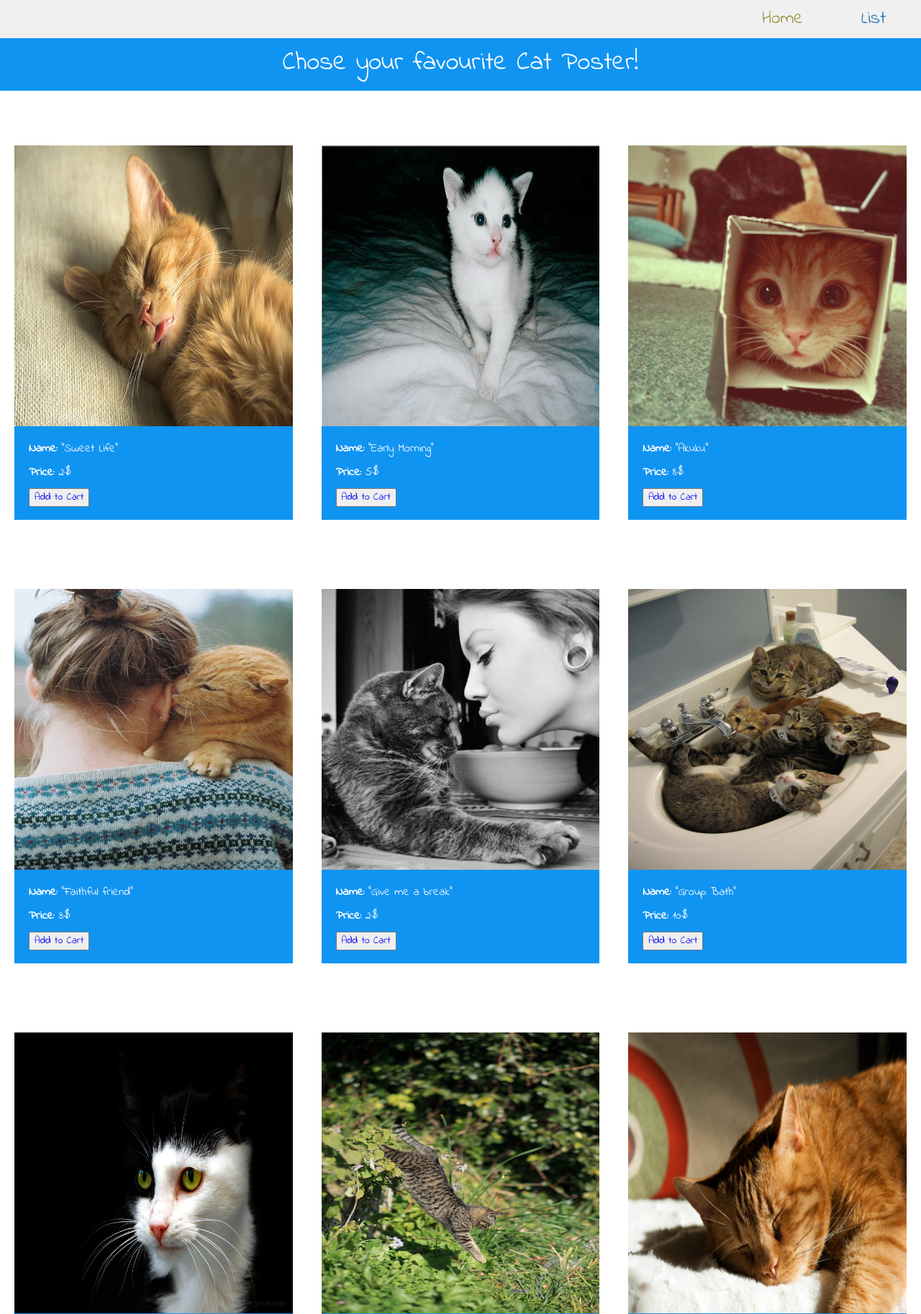
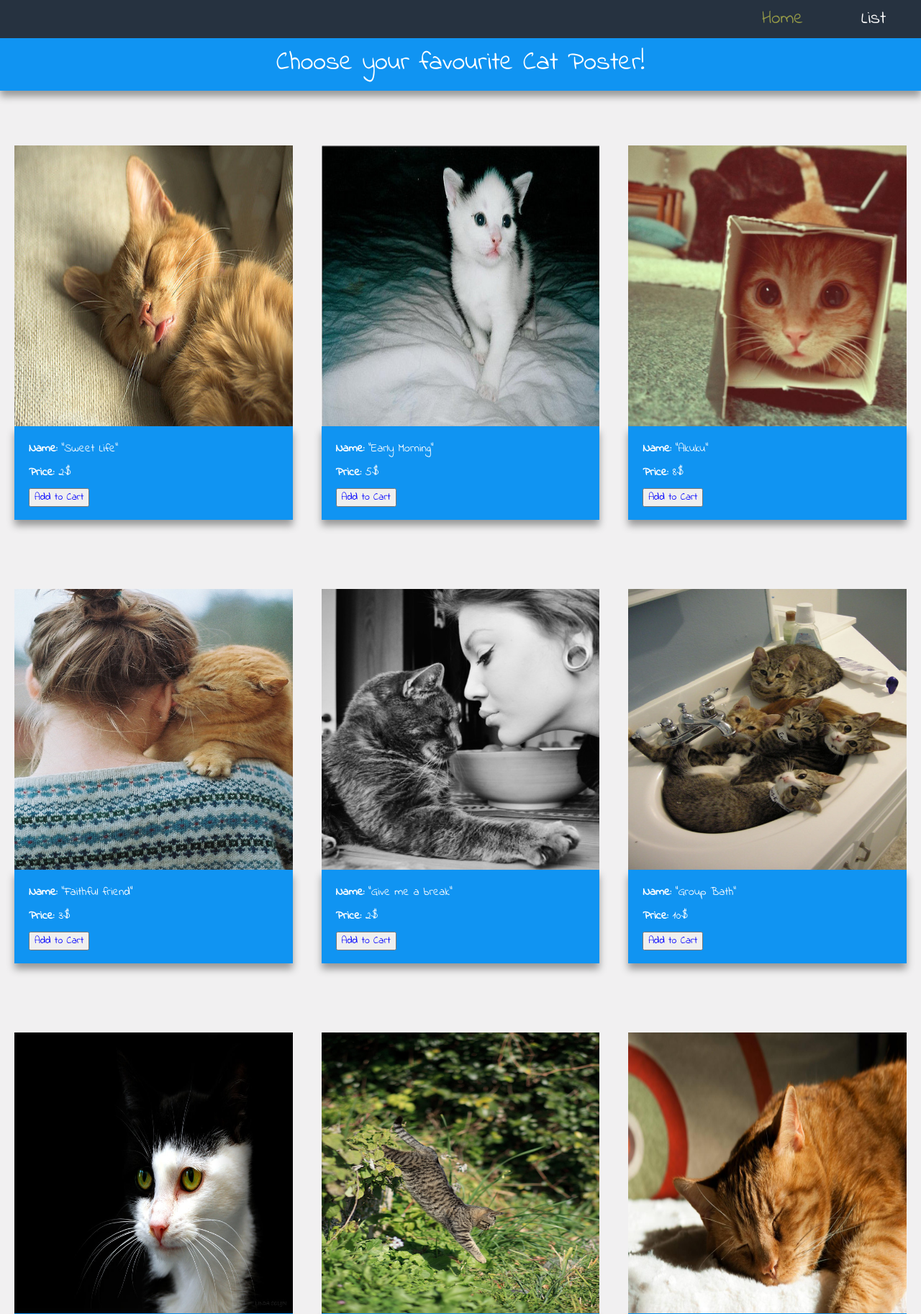
Before and after one commit to maliaaska/Static-Cat-Poster-Store, a PHP site: page /index-1.html in a window 1280 px wide. Shown: the top 1825 px of the page at 72% size. Run offline with PHP 8.4, Linux system fonts and the light colour scheme; some libraries are stand-ins or nearby versions.

Commit message:
shadow added to boxes, navbar color change to navy ble, html background changed to grey

```diff
--- a/index-1.html
+++ b/index-1.html
@@ -19,10 +19,10 @@
   </ul>
   <div class="col-12" id="header">
   <h1>
-    Chose your favourite Cat Poster!
+    Choose your favourite Cat Poster!
   </h1>
   </div>
-  <div class="col-4">
+  <div class="col-4" class="shadow">
     <img src="./images/sweet-life.jpg" id="1"/>
     <div class="title">
       <p><strong>Name: </strong>"Sweet Life"</p>
@@ -99,9 +99,8 @@
       <p><strong>Name: </strong>"Mouse Hounter"</p>
       <p><strong>Price: </strong> 6$</p>
       <button data-toggle="popover" title="Popover Header" data-trigger="focus" >Add to Cart</button>
+    </div>
     <hr>
-
-  </div>
   </div>
 
     <div class="col-4">
--- a/style1.css
+++ b/style1.css
@@ -24,6 +24,7 @@ html {
     font-size:10px;
     padding: 0px;
     margin: 0px;
+    background: #F1F0F1;
 }
 
 ul {
@@ -31,7 +32,7 @@ ul {
     overflow: hidden;
     top: 0px;
     width: 100%;
-    background-color:  #F1F0F1;
+    background-color:  #263240;
     margin: 0;
     margin-bottom: 1em;
     padding: 0.5em;
@@ -53,6 +54,7 @@ li {
 
 li a {
     padding: 1.4em 1.6em;
+    color: white;
 }
 li a:hover {
     background-color: #555;
@@ -79,6 +81,7 @@ div {
     padding: 20px;
     margin-bottom: 4em;
     position: relative;
+
 }
 
 #header {
@@ -88,12 +91,14 @@ div {
     text-align: center;
     margin-top: 2em;
     color: white;
+    box-shadow: 0px 8px 10px #999
 }
 .title {
     width: 100%;
     height: 25%;
     background-color: rgb(16, 148, 242);
     color: white;
+    box-shadow: 0px 8px 10px #999;
 
 
 }
@@ -113,7 +118,7 @@ footer {
     max-height: 100%;
     max-width: 100%;
     color: black;
-    list-style: none
+    box-shadow: none;
 }
 button {
     color: blue;
@@ -126,6 +131,9 @@ button {
         width: 50%;
         font-size: 1.2em;
     }
+    #header {
+        height: 9em;
+    }
    }
 
 @media (min-width: 650px) and (max-width: 999px) {
```
Also changed, not shown: style.css (+9 -1 lines).
